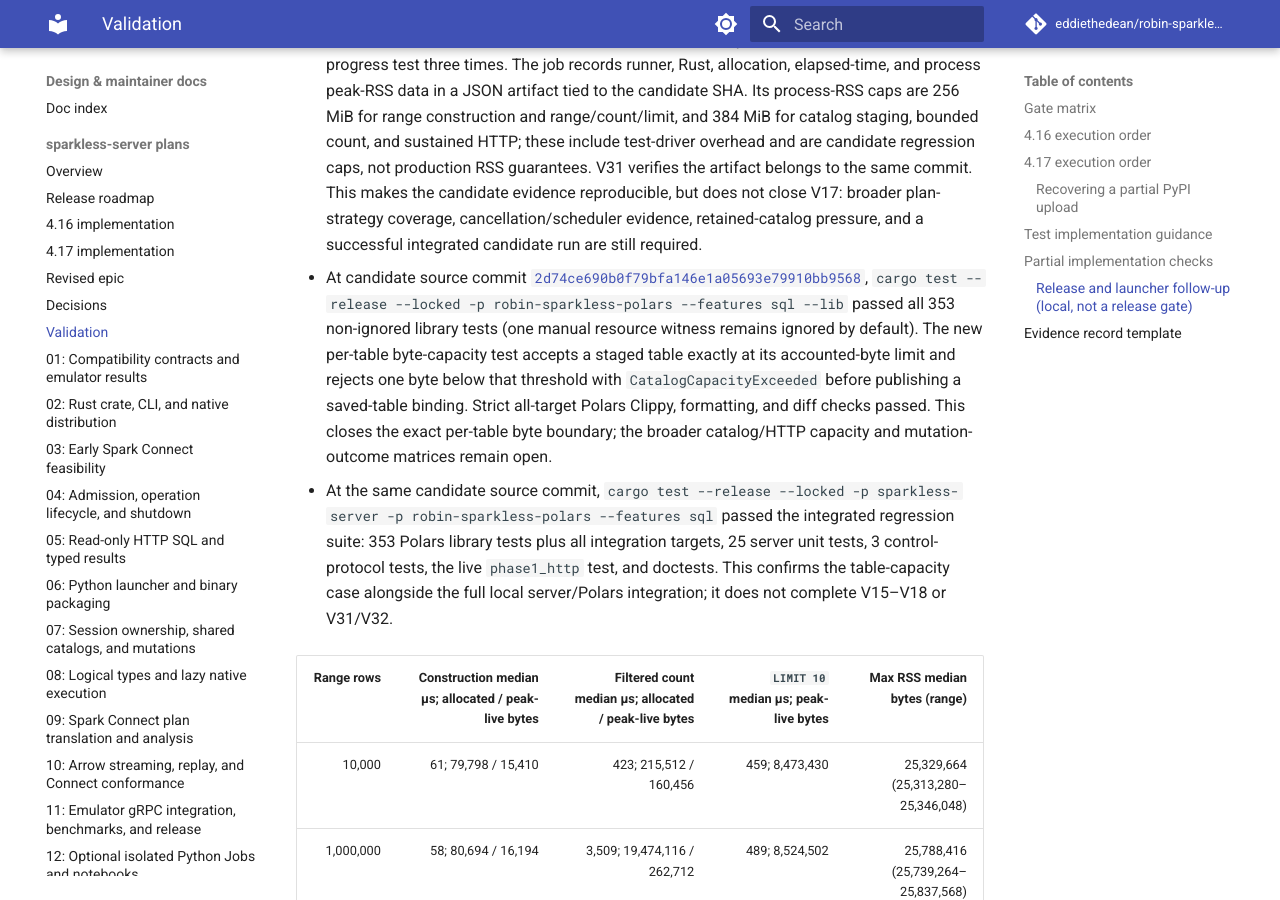
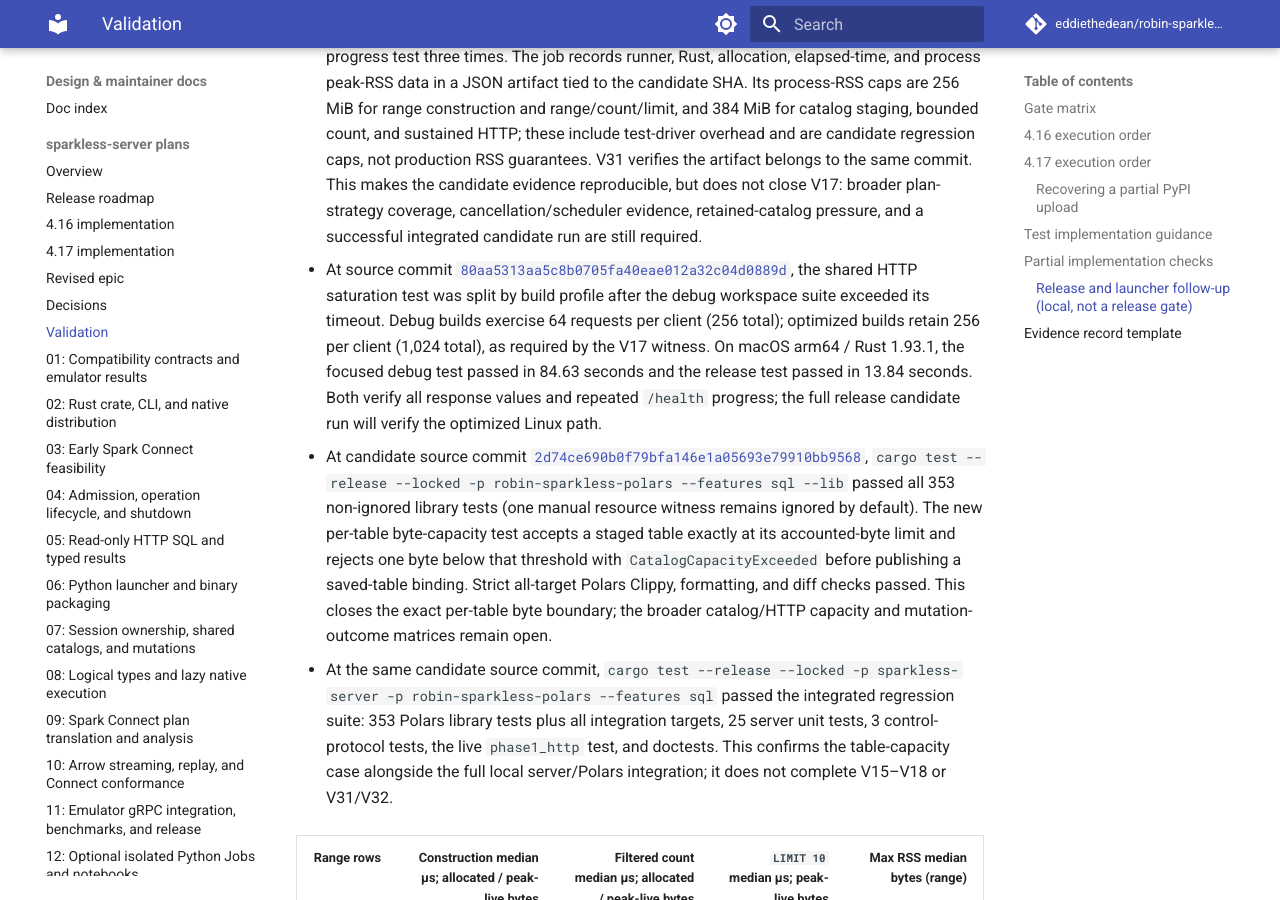
Before and after one commit to eddiethedean/robin-sparkless, an MkDocs documentation site: the page built from docs/plans/sparkless-server/VALIDATION.md, in a window 1280 px wide and 900 px high, scrolled down 17425 px. Built offline with MkDocs 1.6.1 and Material for MkDocs 9.7.7, drawn with Linux system fonts in a browser that asks for light colours; comment, search, counter and statistics services are not loaded.

Commit message:
Record bounded debug saturation test evidence

```diff
--- a/docs/plans/sparkless-server/VALIDATION.md
+++ b/docs/plans/sparkless-server/VALIDATION.md
@@ -162,6 +162,7 @@ These are local component checks, not passing release gates. The current work ha
   Read medians were 3, 4, and 4 µs respectively. The exact old version remained readable while pinned; the current version held the replacement values; accounted old-version bytes fell to zero when the read lease ended. This workload stays below the provisional 256 MiB max-RSS budget on this host. It measures one eager i64 column replacement path, not a full server or arbitrary staging workload; V17's broader strategy and sustained multi-client gates remain open.
 
 - The 4.17 candidate workflow now defines a repeatable `Phase 1 V17 range and memory witness` job. It runs separate release processes three times each at 10k, 1m, and 10m rows for lazy range/schema construction, the allocation-counting construction/filter-count/`LIMIT 10` benchmark, and staged catalog replacement with a pinned snapshot. It also runs the bounded filtered-count correctness case and the 1,024-request/four-client HTTP health-progress test three times. The job records runner, Rust, allocation, elapsed-time, and process peak-RSS data in a JSON artifact tied to the candidate SHA. Its process-RSS caps are 256 MiB for range construction and range/count/limit, and 384 MiB for catalog staging, bounded count, and sustained HTTP; these include test-driver overhead and are candidate regression caps, not production RSS guarantees. V31 verifies the artifact belongs to the same commit. This makes the candidate evidence reproducible, but does not close V17: broader plan-strategy coverage, cancellation/scheduler evidence, retained-catalog pressure, and a successful integrated candidate run are still required.
+- At source commit [`80aa5313aa5c8b0705fa40eae012a32c04d0889d`](https://github.com/eddiethedean/robin-sparkless/commit/80aa5313aa5c8b0705fa40eae012a32c04d0889d), the shared HTTP saturation test was split by build profile after the debug workspace suite exceeded its timeout. Debug builds exercise 64 requests per client (256 total); optimized builds retain 256 per client (1,024 total), as required by the V17 witness. On macOS arm64 / Rust 1.93.1, the focused debug test passed in 84.63 seconds and the release test passed in 13.84 seconds. Both verify all response values and repeated `/health` progress; the full release candidate run will verify the optimized Linux path.
 
 - At candidate source commit [`2d74ce690b0f79bfa146e1a05693e79910bb9568`](https://github.com/eddiethedean/robin-sparkless/commit/2d74ce690b0f79bfa146e1a05693e79910bb9568), `cargo test --release --locked -p robin-sparkless-polars --features sql --lib` passed all 353 non-ignored library tests (one manual resource witness remains ignored by default). The new per-table byte-capacity test accepts a staged table exactly at its accounted-byte limit and rejects one byte below that threshold with `CatalogCapacityExceeded` before publishing a saved-table binding. Strict all-target Polars Clippy, formatting, and diff checks passed. This closes the exact per-table byte boundary; the broader catalog/HTTP capacity and mutation-outcome matrices remain open.
 
```
